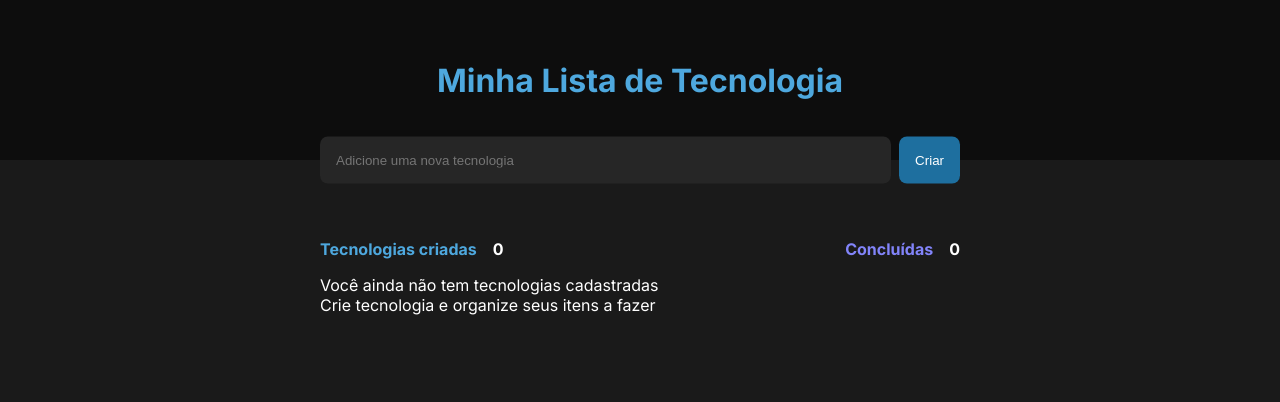
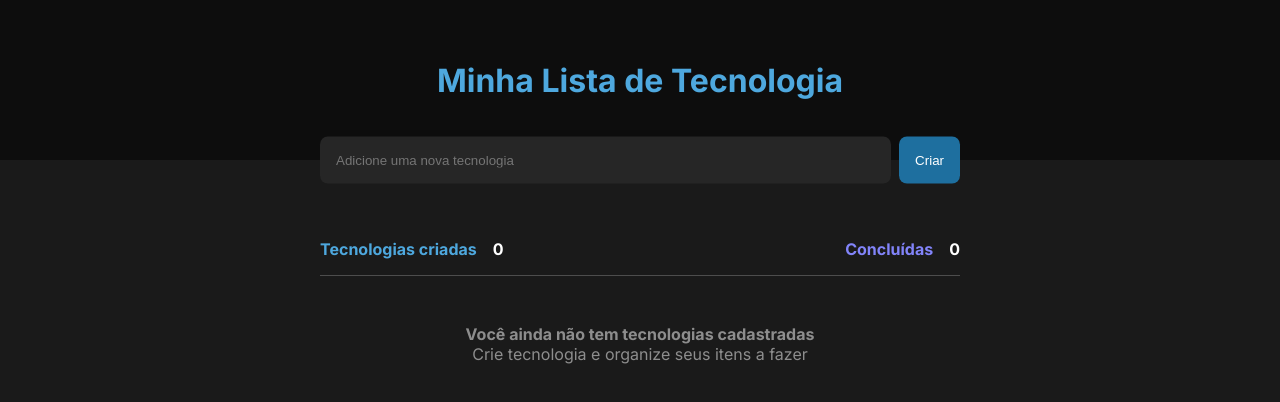
Before and after one commit to yolisses/minhas-tecnologias, a React (Vite) app: page / in a window 1280 px wide. Shown: the top 402 px of the page. Built offline with nearby package versions, Linux system fonts and the light colour scheme.

Commit message:
style missing techs

```diff
--- a/src/index.css
+++ b/src/index.css
@@ -160,20 +160,10 @@ button {
   border-radius: 1rem;
 }
 
-.checkbox {
-  visibility: hidden;
+.opacity-50 {
+  opacity: 50%;
 }
 
-input.checkbox::after {
-  visibility: visible;
-  content: "F";
-  color: red;
-  background: green;
-  padding: 8px;
+.font-medium {
+  font-weight: 600;
 }
-
-input.checkbox:checked::after {
-  content: " T ";
-  color: green;
-  background: red;
-}
--- a/src/techList.tsx
+++ b/src/techList.tsx
@@ -5,8 +5,13 @@ export function TechList() {
   const { techs } = useTechs();
   if (techs.length === 0) {
     return (
-      <div>
-        <div>Você ainda não tem tecnologias cadastradas</div>
+      <div
+        className="items-center opacity-50"
+        style={{ borderTop: "solid 1px gray", paddingTop: "3rem" }}
+      >
+        <div className="font-medium">
+          Você ainda não tem tecnologias cadastradas
+        </div>
         <div>Crie tecnologia e organize seus itens a fazer</div>
       </div>
     );
```
